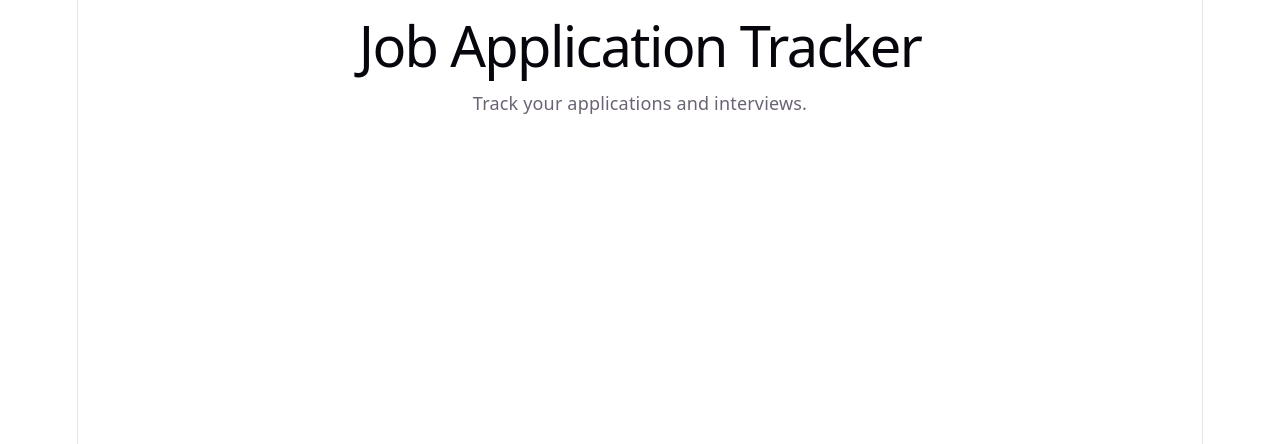
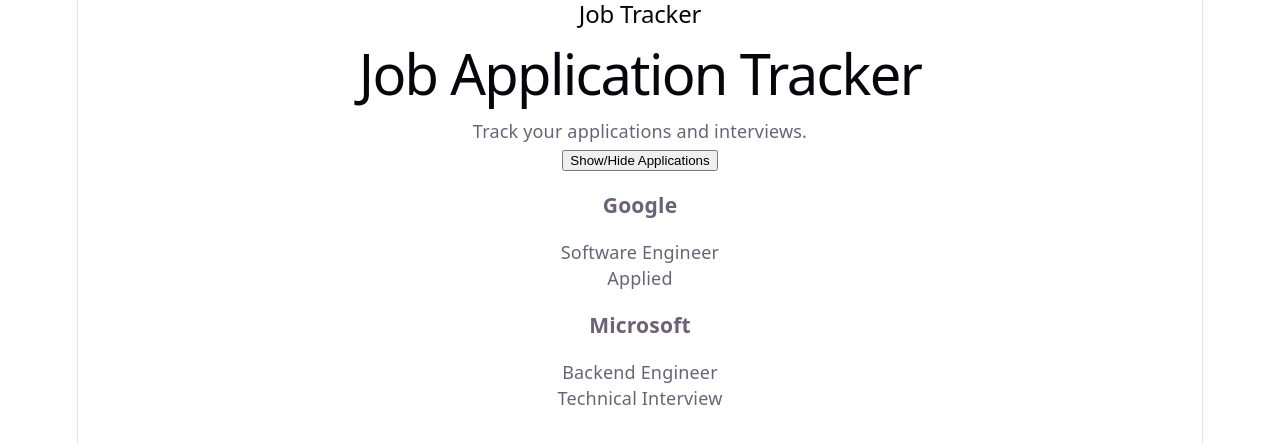
Before and after one commit to ToniiGP/job-application-tracker, a React app in the folder frontend/: page / in a window 1280 px wide. Shown: the top 444 px of the page. Built offline with nearby package versions, Linux system fonts and the light colour scheme; the HTML template or start-up script is replaced by a standard one.

Commit message:
Basic UI stuff

```diff
--- a/frontend/src/App.jsx
+++ b/frontend/src/App.jsx
@@ -1,8 +1,38 @@
+import Navbar from "./components/NavBar"
+import ApplicationCard from "./components/ApplicationCard"
+import {useState} from "react"
+
+
 function App() {
+
+  const [showApplications, setShowApplications] = useState(true)
+
   return (
     <div>
+      <Navbar />
       <h1>Job Application Tracker</h1>
       <p>Track your applications and interviews.</p>
+
+      <button onClick={() => setShowApplications(!showApplications)}>
+        Show/Hide Applications
+      </button>
+
+      {showApplications && (
+        <div>
+          <ApplicationCard
+            company="Google"
+            jobTitle="Software Engineer"
+            status="Applied"
+          />
+
+          <ApplicationCard
+            company="Microsoft"
+            jobTitle="Backend Engineer"
+            status="Technical Interview"
+          />
+        </div>
+      )}
+
     </div>
   )
 }
--- /dev/null
+++ b/frontend/src/components/ApplicationCard.jsx
@@ -0,0 +1,11 @@
+function ApplicationCard({company, jobTitle, status}){
+    return (
+    <div>
+      <h3>{company}</h3>
+      <p>{jobTitle}</p>
+      <p>{status}</p>
+    </div>
+    )
+}
+
+export default ApplicationCard
--- /dev/null
+++ b/frontend/src/components/NavBar.jsx
@@ -0,0 +1,9 @@
+function NavBar(){
+    return(
+        <nav>
+            <h2>Job Tracker</h2>
+        </nav>
+    )
+}
+
+export default NavBar
```
